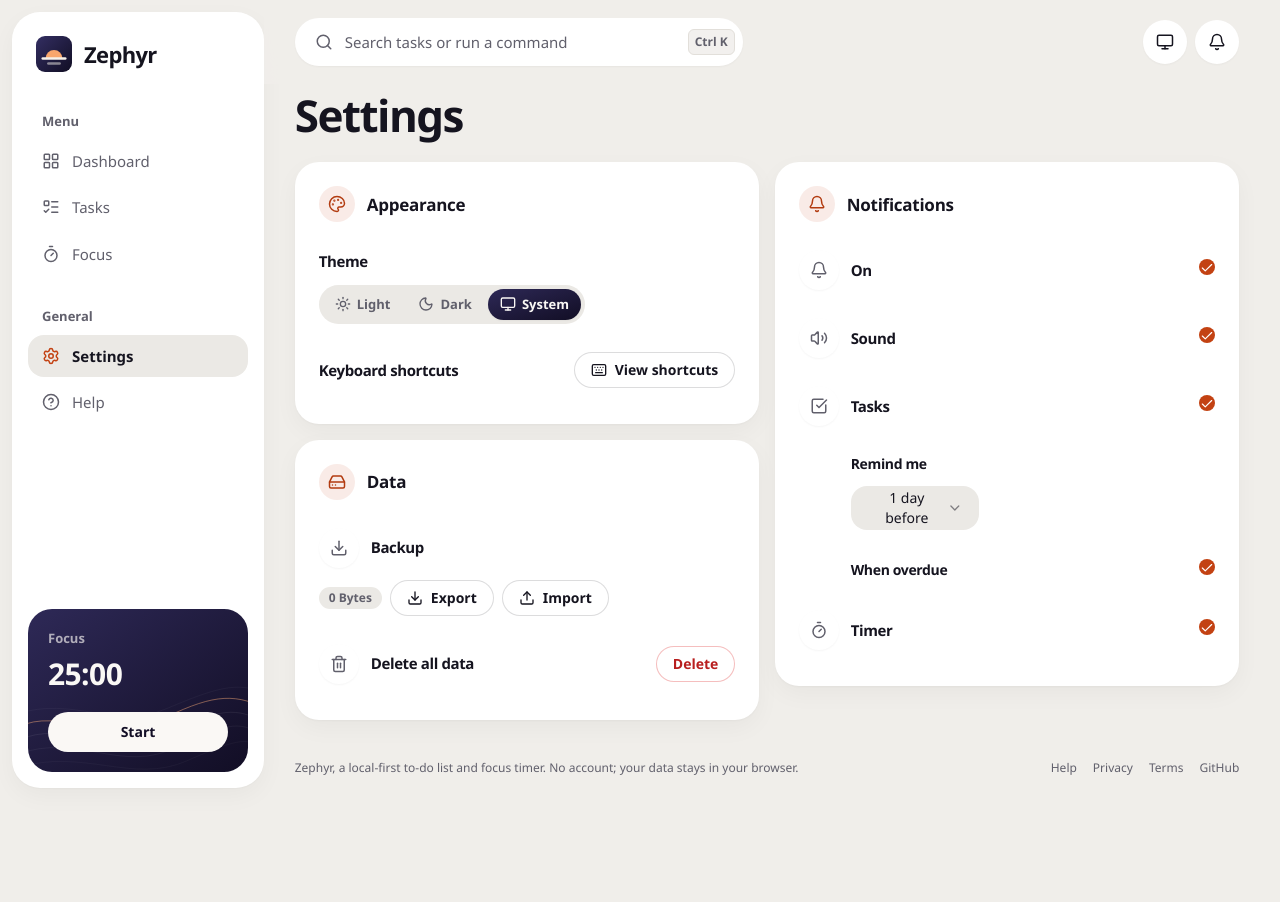
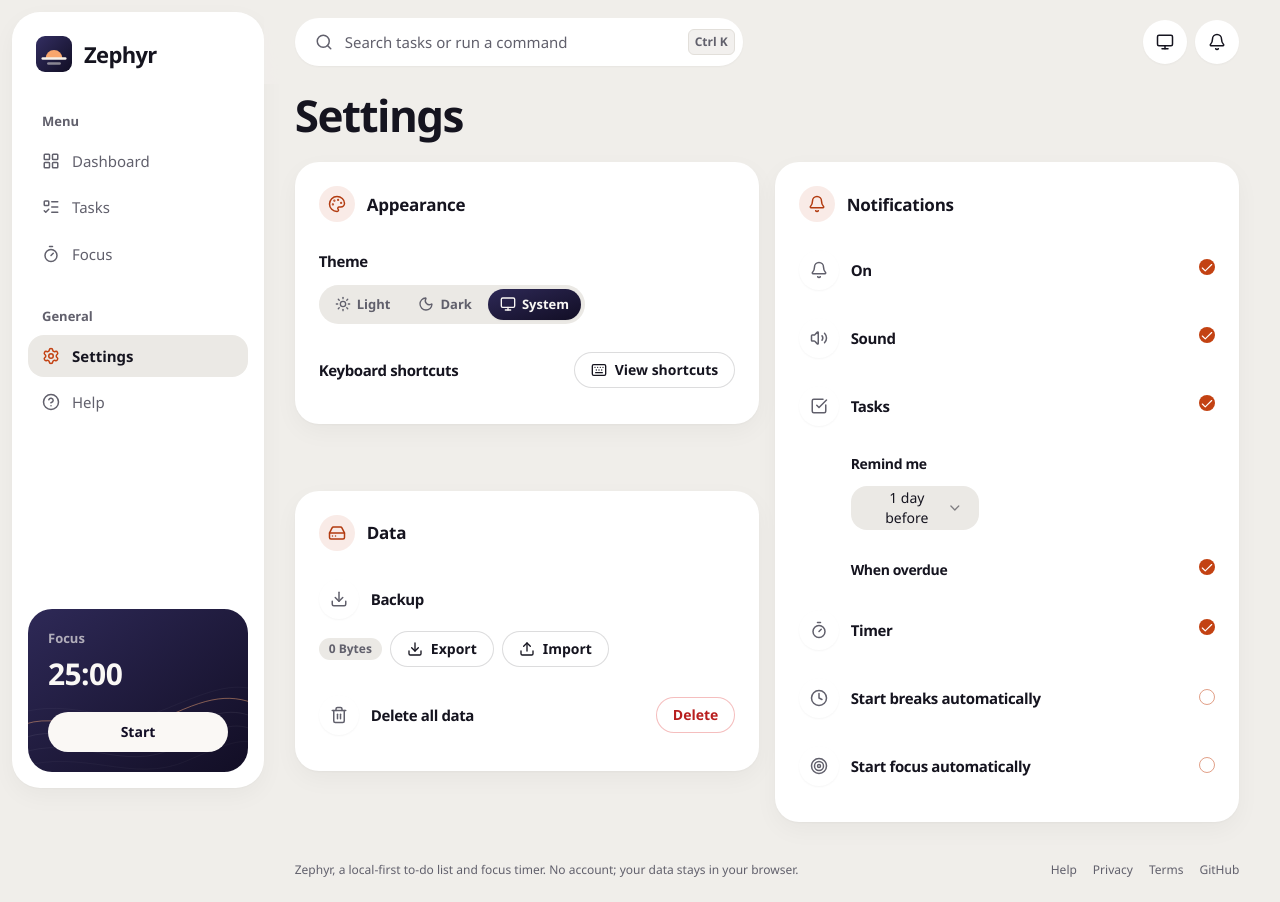
Before and after one commit to dominikkoenitzer/Zephyr, a React (Vite) app: page /settings in a window 1280 px wide. Before the commit the page ends 800 px from the top, so only its background shows below. Built offline with nearby package versions, Linux system fonts and the light colour scheme.

Commit message:
Add Start breaks automatically and Start focus automatically to Settings

```diff
--- a/src/pages/Settings.jsx
+++ b/src/pages/Settings.jsx
@@ -1,7 +1,7 @@
 import { useState, useRef } from 'react';
 import {
   Bell, Volume2, CheckSquare, Timer, Trash2, Download, Upload,
-  Palette, Monitor, Moon, Sun, HardDrive, Keyboard,
+  Palette, Monitor, Moon, Sun, HardDrive, Keyboard, Clock, Target,
 } from 'lucide-react';
 import { toast } from 'sonner';
 import { Card, CardTitle } from '../components/ui/card';
@@ -14,7 +14,7 @@ import { notificationService } from '../services/notificationService';
 import { localStorageService } from '../services/localStorage';
 import { applyBackup, deleteAllData, downloadBackup, isValidBackup } from '../lib/backup';
 import { cn } from '../lib/utils';
-import { useStoreValue } from '../hooks/useStore';
+import { useSettings, useStoreValue } from '../hooks/useStore';
 import { useTheme } from '../hooks/useTheme';
 import PageHeader from '../components/Layout/PageHeader';
 import PageContainer from '../components/Layout/PageContainer';
@@ -75,6 +75,12 @@ function Settings() {
   const { preference, setPreference } = useTheme();
   // Re-reads itself on every write, so the figure moves as you use the app.
   const [storageInfo] = useStoreValue(readStorageInfo);
+  const [settings] = useSettings();
+
+  // The timer reads these when a phase runs out (lib/timer nextPhase).
+  const handleSettingsChange = (updates) => {
+    localStorageService.saveSettings({ ...localStorageService.getSettings(), ...updates });
+  };
 
   const handleExport = () => {
     const { fileName } = downloadBackup();
@@ -254,6 +260,20 @@ function Settings() {
                 })}
               />
             </SettingRow>
+            <SettingRow icon={Clock} title="Start breaks automatically">
+              <Checkbox
+                aria-label="Start breaks automatically"
+                checked={Boolean(settings.autoStartBreaks)}
+                onCheckedChange={(checked) => handleSettingsChange({ autoStartBreaks: checked === true })}
+              />
+            </SettingRow>
+            <SettingRow icon={Target} title="Start focus automatically">
+              <Checkbox
+                aria-label="Start focus automatically"
+                checked={Boolean(settings.autoStartFocus)}
+                onCheckedChange={(checked) => handleSettingsChange({ autoStartFocus: checked === true })}
+              />
+            </SettingRow>
           </div>
         </Card>
 
```
